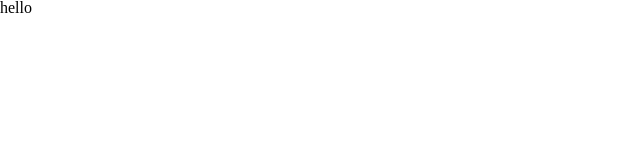
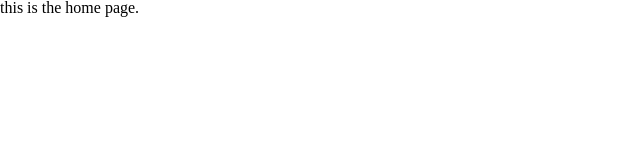
Before and after one commit to areljannC/mkb.haus, a Next.js app in the folder client/src/: page / in a window 1280 px wide. Shown: the top 160 px of the page, without its empty margins (0-640 px from the left). Built offline with nearby package versions, Linux system fonts and the light colour scheme.

Commit message:
MISC: Move home page to `containers`
We will follow the "Page-Container" pattern where each page route will render container components. I've seen this pattern used in Gatsby before and thought that it's clever and makes pages easier to decouple and test in the future.

```diff
--- /dev/null
+++ b/client/src/containers/HomePage/HomePage.jsx
@@ -0,0 +1,15 @@
+import React, { Fragment } from 'react'
+import Head from 'next/head'
+
+const HomePage = () => (
+  <Fragment>
+    <Head>
+      <title>mkb.haus</title>
+    </Head>
+    <div>
+      this is the home page.
+    </div>
+  </Fragment>
+)
+
+export default HomePage
--- /dev/null
+++ b/client/src/containers/HomePage/index.js
@@ -0,0 +1 @@
+export { default as HomePage } from './HomePage'
--- a/client/src/containers/index.js
+++ b/client/src/containers/index.js
@@ -0,0 +1 @@
+export * from './HomePage'
--- a/client/src/pages/index.js
+++ b/client/src/pages/index.js
@@ -1,14 +1,8 @@
-import Head from 'next/head'
+import React from 'react'
+import { HomePage } from '../containers'
 
-const HomePage = () => (
-  <>
-    <Head>
-      <title>mkb.haus</title>
-    </Head>
-    <div>
-      hello
-    </div>
-  </>
+const Home = () => (
+  <HomePage />
 )
 
-export default HomePage
+export default Home
```
